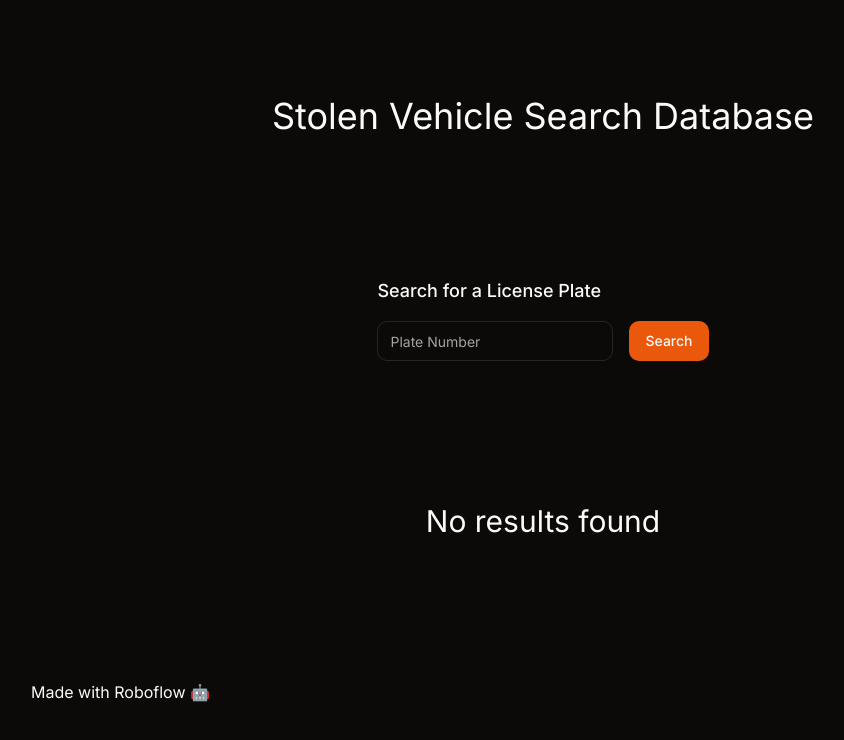
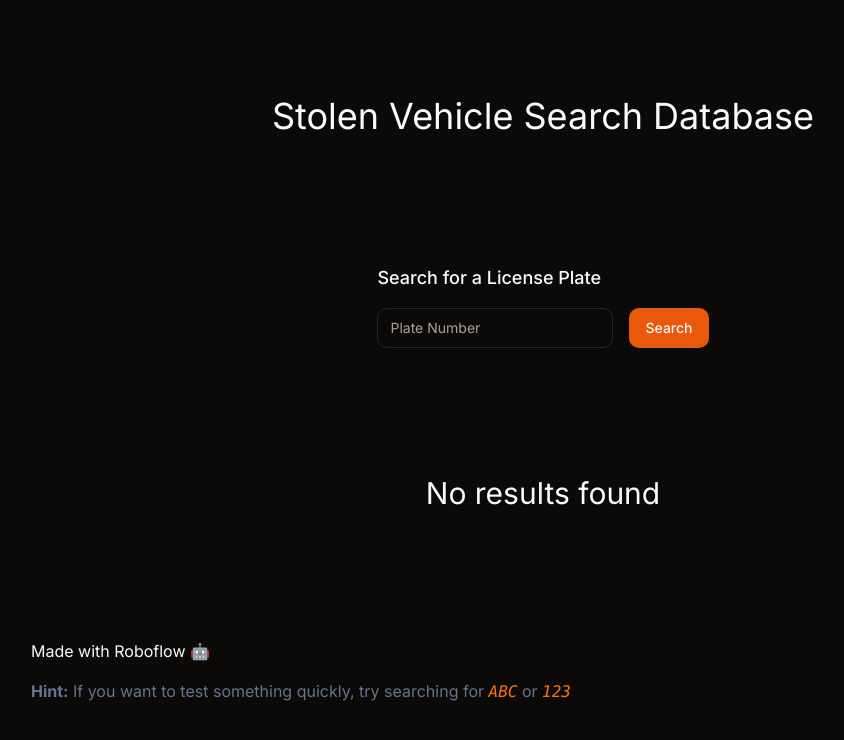
Before and after one commit to sherwinski/stolen-car-detector, a Next.js app: page / in a window 1280 px wide. Shown: the top 740 px of the page, without its empty margins (97-941 px from the left). Built offline with nearby package versions, Linux system fonts and the light colour scheme.

Commit message:
create Footer component

```diff
--- a/src/app/page.tsx
+++ b/src/app/page.tsx
@@ -8,6 +8,7 @@ import { getVehicleByLicensePlate } from './api/vehicle/actions'
 import type { Vehicle } from '@/lib/types'
 import { Photo } from '@/components/Photo'
 import { PhotoGrid } from '@/components/PhotoGrid'
+import { Footer } from '@/components/Footer'
 
 export default function Home() {
   const [licensePlateText, setLicensePlateText] = useState<string>('')
@@ -31,7 +32,7 @@ export default function Home() {
 
   return (
     // <main className="flex min-h-screen flex-col items-center justify-between p-24">
-    <main className="flex min-h-screen flex-col items-center justify-between p-24">
+    <main className="flex min-h-screen flex-col items-center justify-between p-24 gap-24">
       <div>
         <p className="text-4xl">Stolen Vehicle Search Database</p>
       </div>
@@ -74,9 +75,7 @@ export default function Home() {
       )}
 
       {vehicles.length === 0 && <p className="text-3xl">No results found</p>}
-      <div className="mb-32 grid text-center lg:mb-0 lg:w-full lg:max-w-5xl lg:grid-cols-4 lg:text-left">
-        Made with Roboflow 🤖
-      </div>
+      <Footer />
     </main>
   )
 }
--- /dev/null
+++ b/src/components/Footer.tsx
@@ -0,0 +1,13 @@
+export function Footer() {
+  return (
+    // <div className="mb-32 grid text-center lg:mb-0 lg:w-full lg:max-w-5xl lg:grid-cols-4 lg:text-left">
+    <div className="flex flex-col gap-4 mb-32 text-center lg:mb-0 lg:w-full lg:max-w-5xl lg:grid-cols-4 lg:text-left">
+      Made with Roboflow 🤖
+      <p className="text-slate-500">
+        <b>Hint:</b> If you want to test something quickly, try searching for{' '}
+        <code className="italic text-orange-500">ABC</code> or{' '}
+        <code className="italic text-orange-500">123</code>
+      </p>
+    </div>
+  )
+}
```
